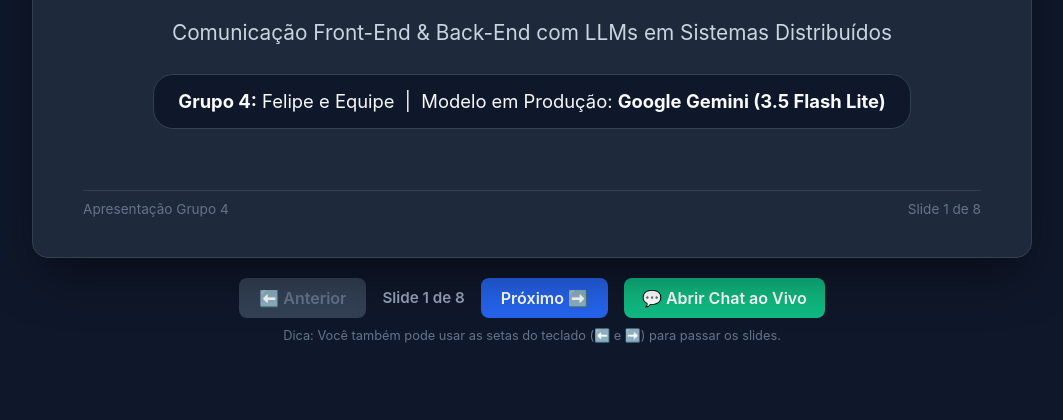
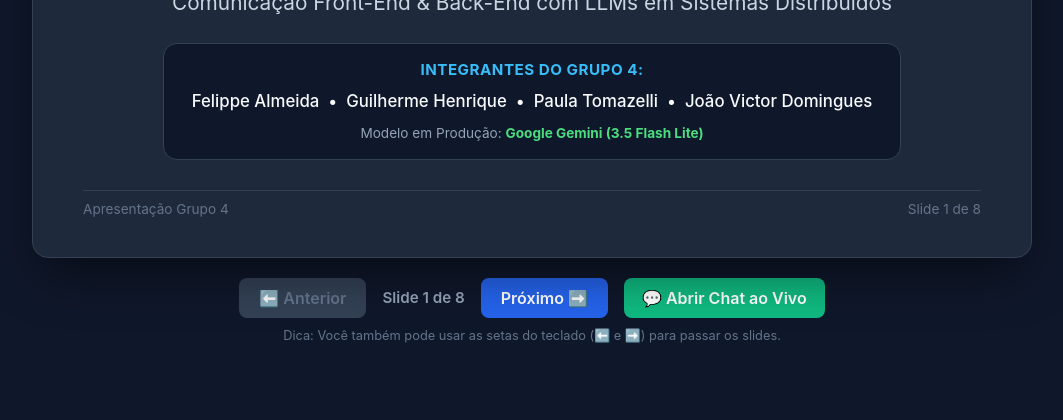
Before and after one commit to felippealmeidaa/atividade-renato, a website: page slides.html in a window 1280 px wide. Shown: the part 380-800 px from the top of the page, without its empty margins (108-1171 px from the left). Drawn offline with Linux system fonts and the light colour scheme.

Commit message:
docs: adicionar integrantes do grupo 4 no slide 1 e no README

```diff
--- a/slides.html
+++ b/slides.html
@@ -278,8 +278,14 @@
         <div style="font-size: 3rem;">💬 ➡️ 🖥️ ➡️ 🤖</div>
         <h1 style="font-size: 2.4rem; color: #38bdf8;">Laboratório do Mini Chat</h1>
         <p style="font-size: 1.3rem; color: #cbd5e1;">Comunicação Front-End & Back-End com LLMs em Sistemas Distribuídos</p>
-        <div style="background: #0f172a; padding: 12px 24px; border-radius: 20px; display: inline-block; margin: 0 auto; border: 1px solid #334155;">
-          <strong>Grupo 4:</strong> Felipe e Equipe &nbsp;|&nbsp; Modelo em Produção: <strong>Google Gemini (3.5 Flash Lite)</strong>
+        <div style="background: #0f172a; padding: 14px 28px; border-radius: 14px; display: inline-block; margin: 0 auto; border: 1px solid #334155;">
+          <p style="font-size: 0.95rem; color: #38bdf8; font-weight: 700; margin-bottom: 6px; text-transform: uppercase; letter-spacing: 0.5px;">Integrantes do Grupo 4:</p>
+          <p style="font-size: 1.05rem; color: #f8fafc; font-weight: 500;">
+            Felippe Almeida &nbsp;•&nbsp; Guilherme Henrique &nbsp;•&nbsp; Paula Tomazelli &nbsp;•&nbsp; João Victor Domingues
+          </p>
+          <p style="margin-top: 8px; font-size: 0.85rem; color: #94a3b8;">
+            Modelo em Produção: <strong style="color: #4ade80;">Google Gemini (3.5 Flash Lite)</strong>
+          </p>
         </div>
       </div>
       <div class="slide-footer">
```
Also changed, not shown: README.md.
